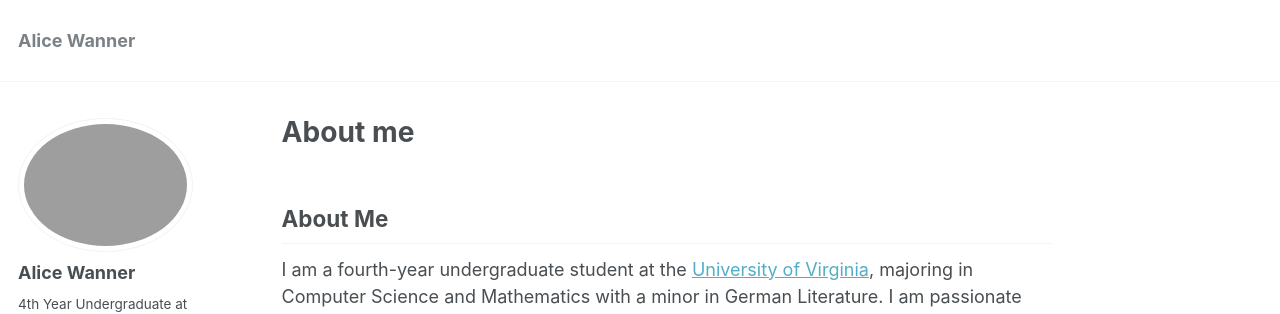
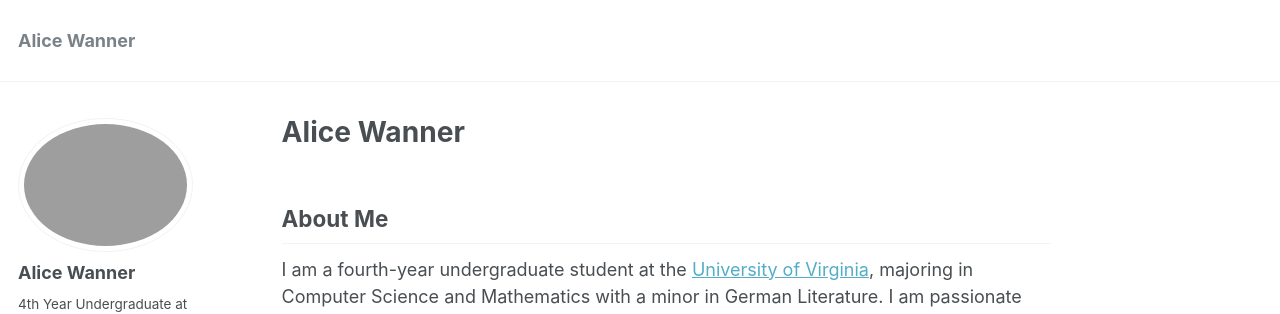
Before and after one commit to alicewanner/alicewanner.github.io, a Jekyll site: the page built from _pages/about.md, in a window 1280 px wide and 1055 px high. Shown: the top 314 px of the window. Built offline with Jekyll 4.4.1, drawn with Linux system fonts in a browser that asks for light colours; some web fonts are replaced.

Commit message:
changed page title

```diff
--- a/_pages/about.md
+++ b/_pages/about.md
@@ -1,6 +1,6 @@
 ---
 permalink: /
-title: "About me"
+title: "Alice Wanner"
 excerpt: "About me"
 author_profile: true
 redirect_from:
```
